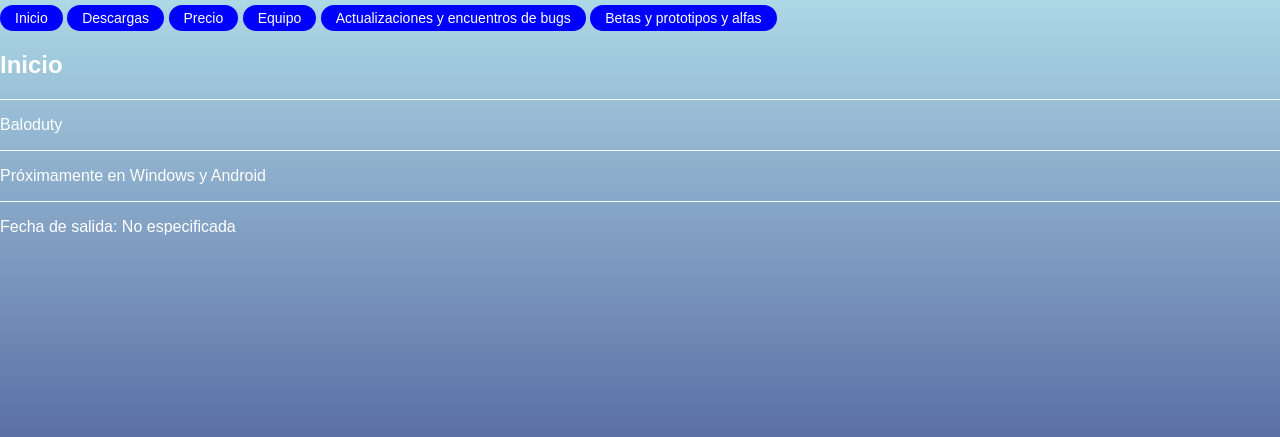
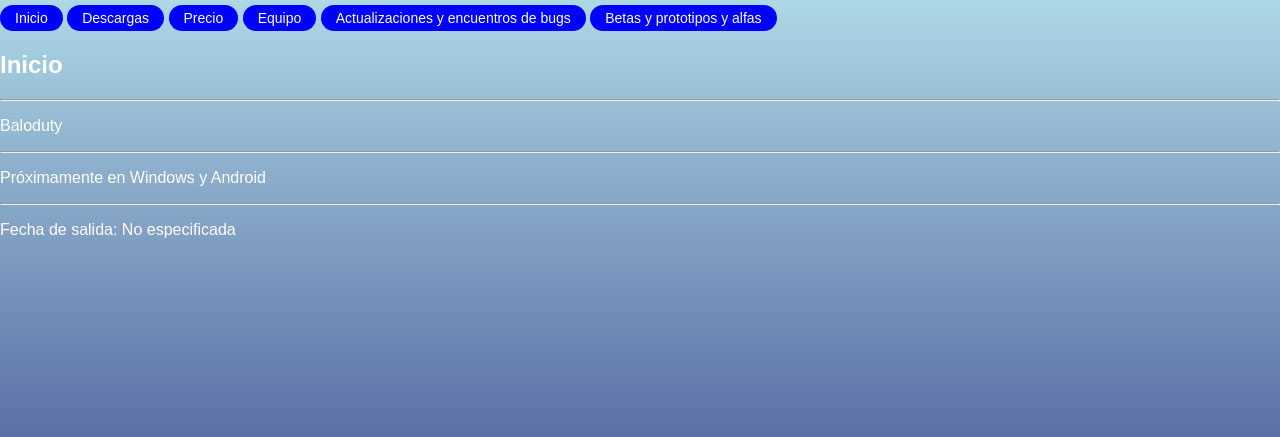
Before and after one commit to nicojuegacr716/baloduty, a PHP site: page / in a window 1280 px wide. Shown: the top 437 px of the page. Run offline with PHP 8.4, Linux system fonts and the light colour scheme.

Commit message:
Update style.css

```diff
--- a/style.css
+++ b/style.css
@@ -10,7 +10,7 @@
 }
 
 
-.btn, .btn2, .btn3, .btn4, .btn5, .btn6 {
+.btn, .btn2, .btn3, .btn4, .btn5, .btn6, .btn7 {
     background-color: blue;
     display: inline-block;
     padding: 5px 15px;
@@ -23,7 +23,7 @@
     border-radius: 30px;
 }
 
-.btn:hover, .btn2:hover, .btn3:hover, .btn4:hover, .btn5:hover, .btn6:hover {
+.btn:hover, .btn2:hover, .btn3:hover, .btn4:hover, .btn5:hover, .btn6:hover, .btn7:hover {
     background-color: black;
 }
 
@@ -36,9 +36,3 @@
     margin: 0 auto;
     overflow: hidden;
 }
-
-hr {
-    border: none;
-    height: 1px;
-    background-color: white;
-}
```
